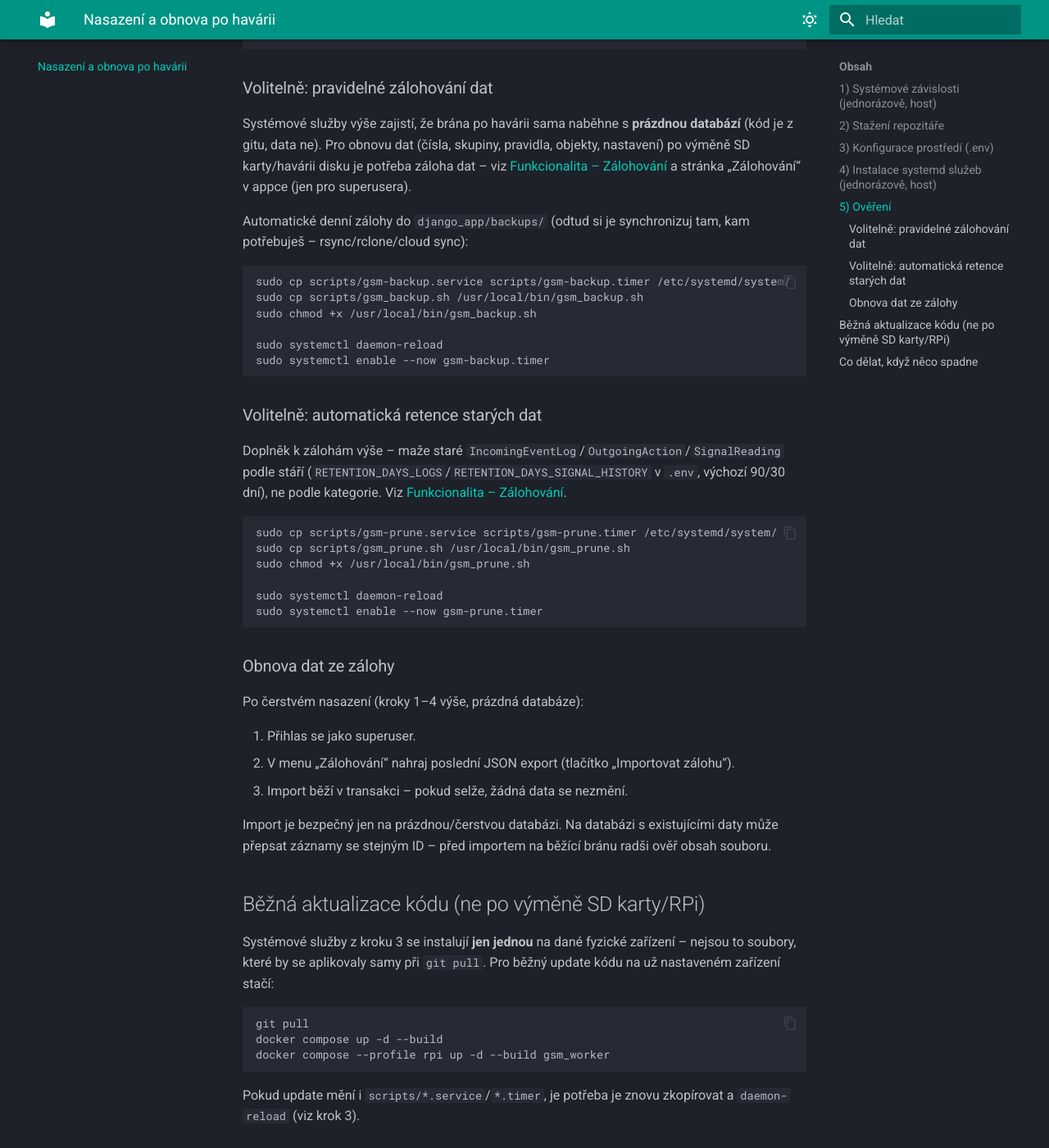
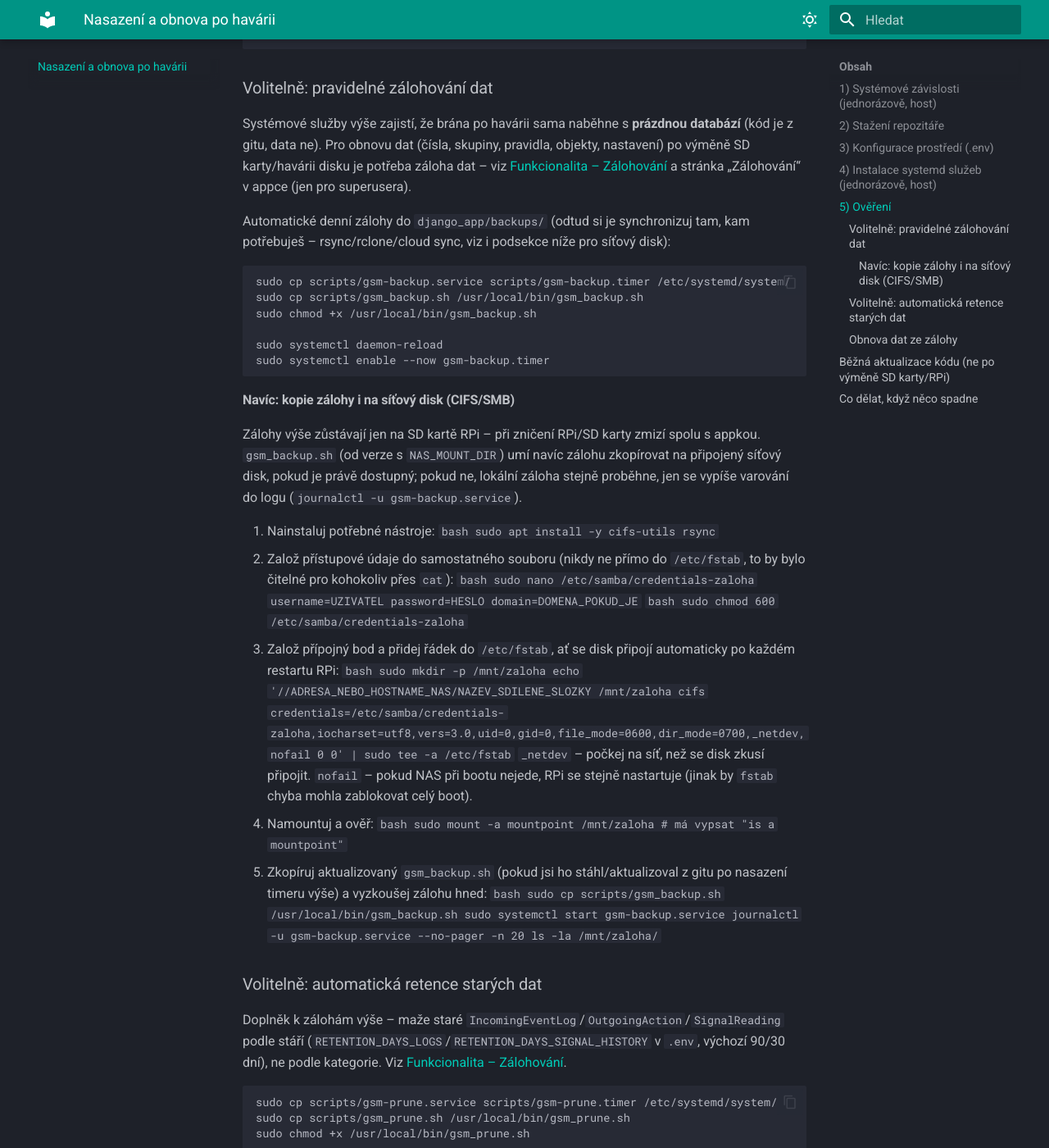
Before and after one commit to denyduck/gsm_gate, an MkDocs documentation site: the page built from docs/nasazeni-a-obnova.md, in a window 1280 px wide and 1400 px high, scrolled down 2013 px. Shown: the whole window at 82% size. Built offline with MkDocs 1.6.1 and Material for MkDocs 9.7.7, drawn with Linux system fonts in a browser that asks for light colours.

Commit message:
zaloha na sitovy disk (CIFS), uprava stylu

````diff
--- a/docs/nasazeni-a-obnova.md
+++ b/docs/nasazeni-a-obnova.md
@@ -70,7 +70,7 @@ systemctl is-enabled calyx-usb-serial.service gsm-gate-compose.service gsm-watch
 
 Systémové služby výše zajistí, že brána po havárii sama naběhne s **prázdnou databází** (kód je z gitu, data ne). Pro obnovu dat (čísla, skupiny, pravidla, objekty, nastavení) po výměně SD karty/havárii disku je potřeba záloha dat – viz [Funkcionalita – Zálohování](funkcionalita.md#13-zálohování) a stránka „Zálohování“ v appce (jen pro superusera).
 
-Automatické denní zálohy do `django_app/backups/` (odtud si je synchronizuj tam, kam potřebuješ – rsync/rclone/cloud sync):
+Automatické denní zálohy do `django_app/backups/` (odtud si je synchronizuj tam, kam potřebuješ – rsync/rclone/cloud sync, viz i podsekce níže pro síťový disk):
 
 ```bash
 sudo cp scripts/gsm-backup.service scripts/gsm-backup.timer /etc/systemd/system/
@@ -80,6 +80,45 @@ sudo chmod +x /usr/local/bin/gsm_backup.sh
 sudo systemctl daemon-reload
 sudo systemctl enable --now gsm-backup.timer
 ```
+
+#### Navíc: kopie zálohy i na síťový disk (CIFS/SMB)
+
+Zálohy výše zůstávají jen na SD kartě RPi – při zničení RPi/SD karty zmizí spolu s appkou. `gsm_backup.sh` (od verze s `NAS_MOUNT_DIR`) umí navíc zálohu zkopírovat na připojený síťový disk, pokud je právě dostupný; pokud ne, lokální záloha stejně proběhne, jen se vypíše varování do logu (`journalctl -u gsm-backup.service`).
+
+1. Nainstaluj potřebné nástroje:
+   ```bash
+   sudo apt install -y cifs-utils rsync
+   ```
+2. Založ přístupové údaje do samostatného souboru (nikdy ne přímo do `/etc/fstab`, to by bylo čitelné pro kohokoliv přes `cat`):
+   ```bash
+   sudo nano /etc/samba/credentials-zaloha
+   ```
+   ```
+   username=UZIVATEL
+   password=HESLO
+   domain=DOMENA_POKUD_JE
+   ```
+   ```bash
+   sudo chmod 600 /etc/samba/credentials-zaloha
+   ```
+3. Založ přípojný bod a přidej řádek do `/etc/fstab`, ať se disk připojí automaticky po každém restartu RPi:
+   ```bash
+   sudo mkdir -p /mnt/zaloha
+   echo '//ADRESA_NEBO_HOSTNAME_NAS/NAZEV_SDILENE_SLOZKY /mnt/zaloha cifs credentials=/etc/samba/credentials-zaloha,iocharset=utf8,vers=3.0,uid=0,gid=0,file_mode=0600,dir_mode=0700,_netdev,nofail 0 0' | sudo tee -a /etc/fstab
+   ```
+   `_netdev` – počkej na síť, než se disk zkusí připojit. `nofail` – pokud NAS při bootu nejede, RPi se stejně nastartuje (jinak by `fstab` chyba mohla zablokovat celý boot).
+4. Namountuj a ověř:
+   ```bash
+   sudo mount -a
+   mountpoint /mnt/zaloha      # má vypsat "is a mountpoint"
+   ```
+5. Zkopíruj aktualizovaný `gsm_backup.sh` (pokud jsi ho stáhl/aktualizoval z gitu po nasazení timeru výše) a vyzkoušej zálohu hned:
+   ```bash
+   sudo cp scripts/gsm_backup.sh /usr/local/bin/gsm_backup.sh
+   sudo systemctl start gsm-backup.service
+   journalctl -u gsm-backup.service --no-pager -n 20
+   ls -la /mnt/zaloha/
+   ```
 
 ### Volitelně: automatická retence starých dat
 
````
Also changed, not shown: django_app/static/gsm_gate/css/components.css (+0 -10 lines), 1 other file.
